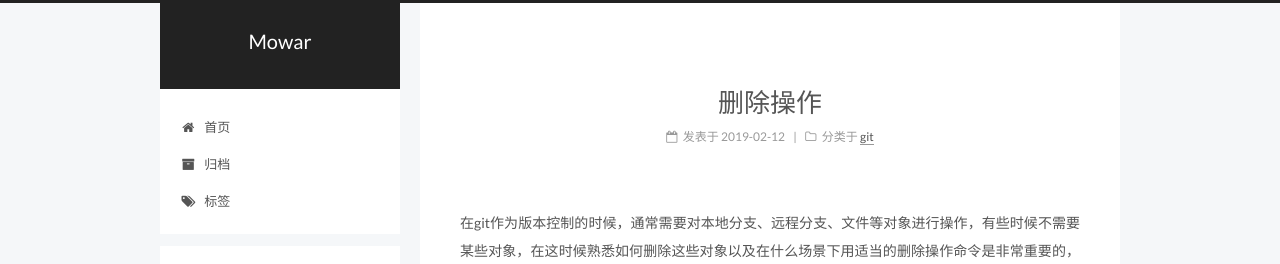
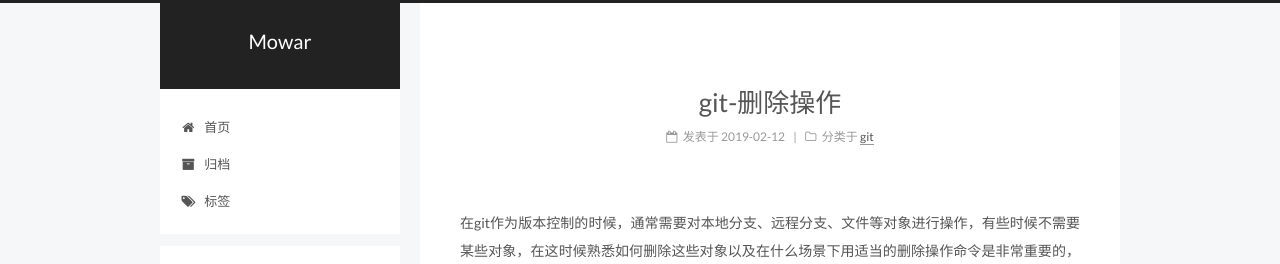
Before and after one commit to Mowar/Mowar.github.io, a Jekyll site: the page built from _posts/git/2019-02-12-note5.md, in a window 1280 px wide. Shown: the top 264 px of the page. Built offline with Jekyll 4.4.1, drawn with Linux system fonts in a browser that asks for light colours; some of the changed text lies outside the part shown.

Commit message:
修改标题和添加删除remote-nam 内容

```diff
--- a/_posts/git/2019-02-12-note5.md
+++ b/_posts/git/2019-02-12-note5.md
@@ -1,5 +1,5 @@
 ---
-title: 删除操作
+title: git-删除操作
 categories: git
 tags: 基础知识
 updated: 2019-02-12
```
Also changed, not shown: other parts of _posts/git/2019-02-12-note5.md (+1 -1 lines).
